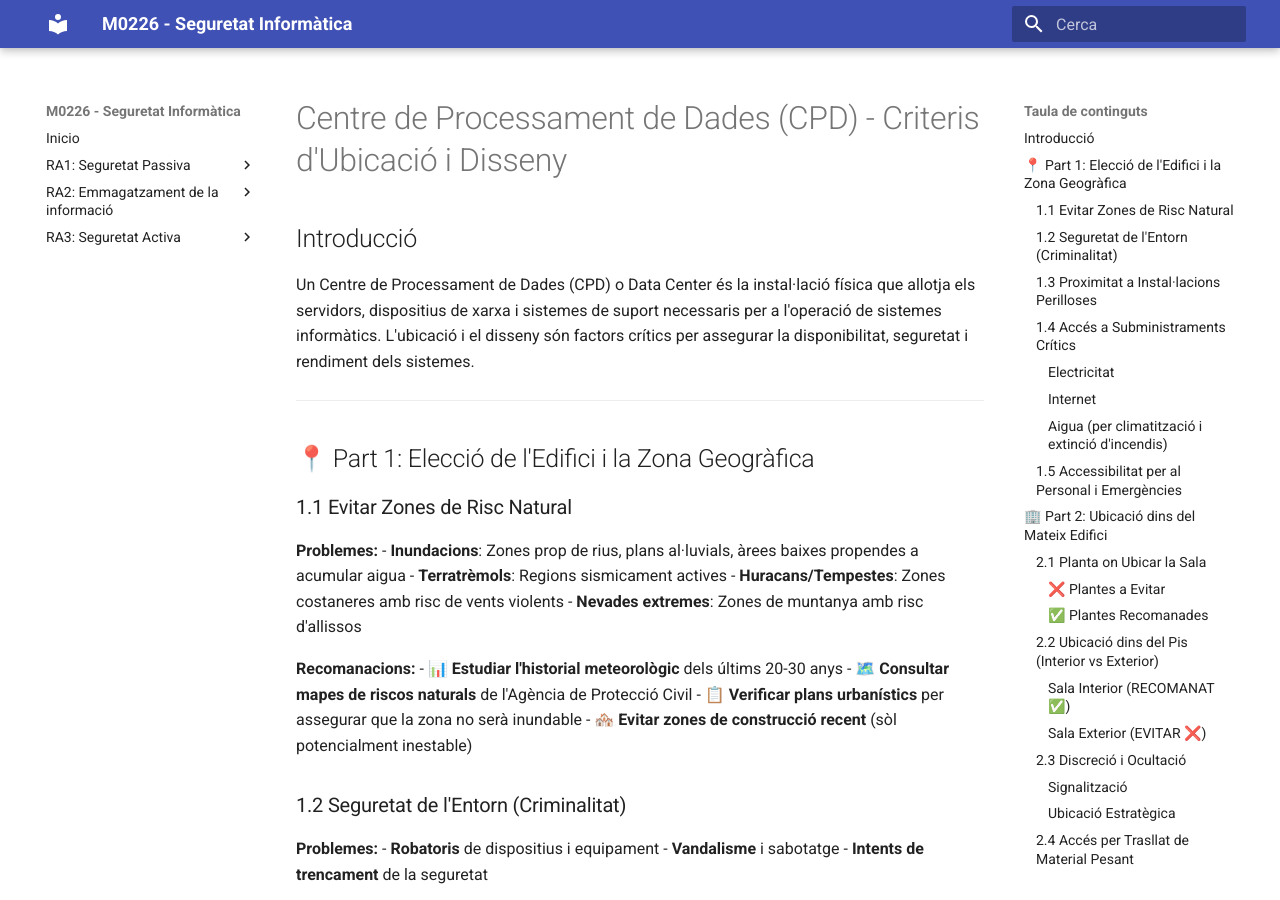
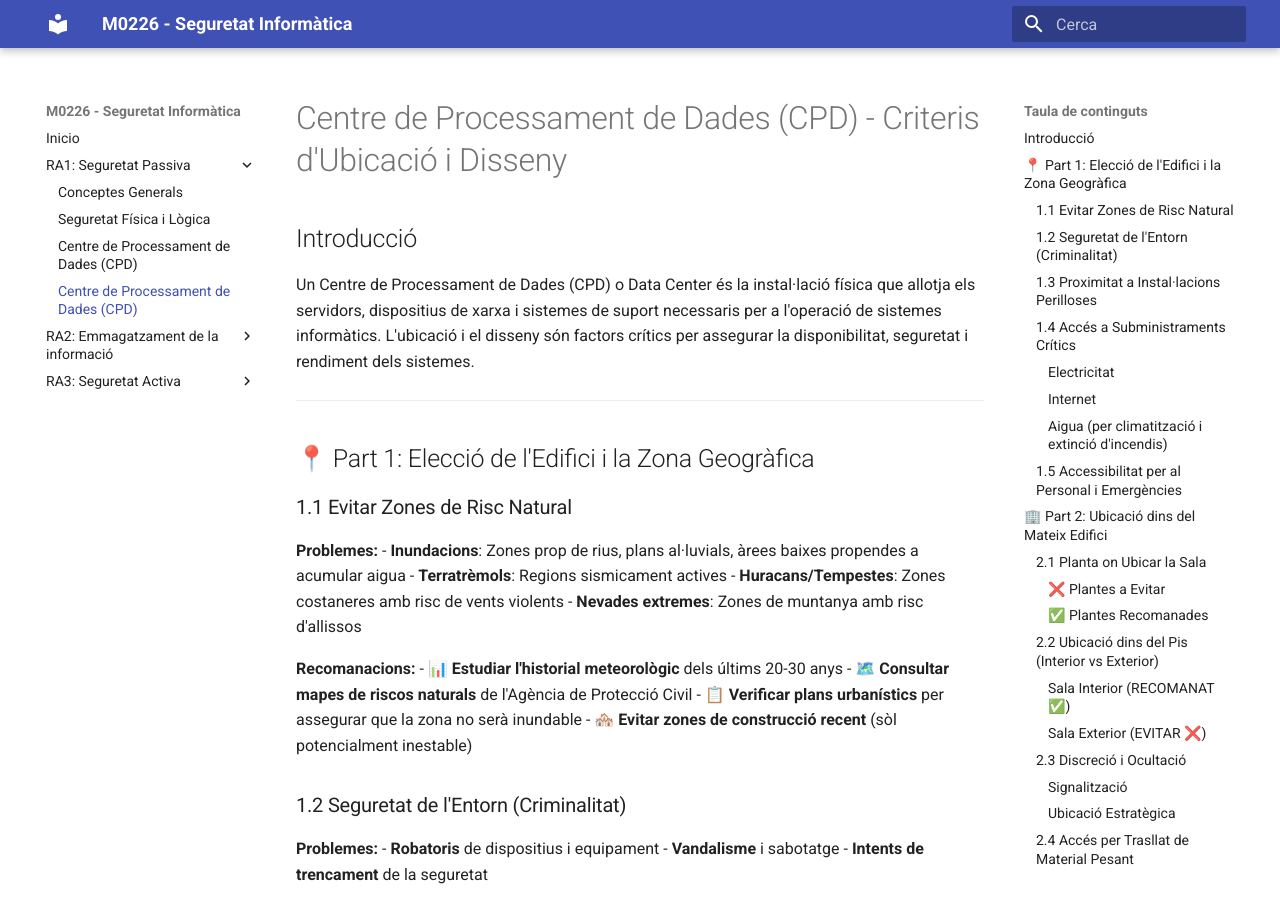
Before and after one commit to lmontesi365/m0226SI, an MkDocs documentation site: the page built from docs/ra1/servidors.md, in a window 1280 px wide and 900 px high. Built offline with MkDocs 1.6.1 and Material for MkDocs 9.7.7, drawn with Linux system fonts in a browser that asks for light colours.

Commit message:
Add 'servidors.md' to CPD section in mkdocs.yml

```diff
--- a/mkdocs.yml
+++ b/mkdocs.yml
@@ -9,6 +9,7 @@ nav:
     - "Conceptes Generals": ra1/conceptos.md
     - "Seguretat Física i Lògica": ra1/S_fisca-Logica.md
     - "Centre de Processament de Dades (CPD)": ra1/CPD.md
+    - "Centre de Processament de Dades (CPD)": ra1/servidors.md
   - "RA2: Emmagatzament de la informació":
     - "Criptografia": ra2/cripto.md
   - "RA3: Seguretat Activa":
```
